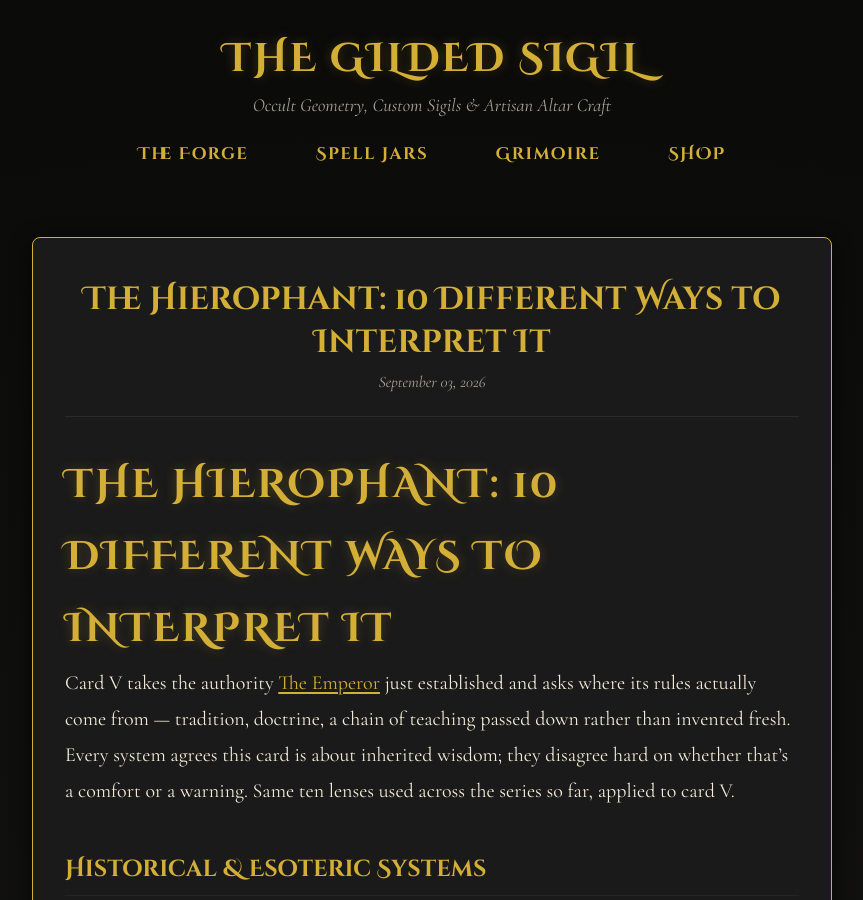
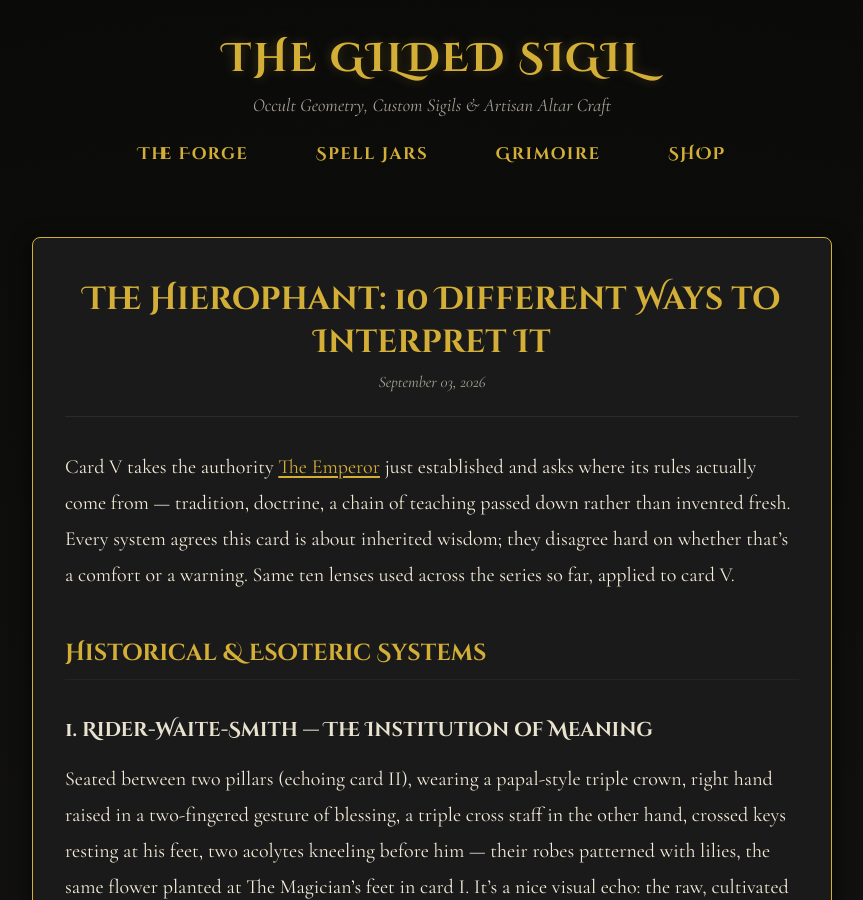
Before and after one commit to maf187/the-gilded-sigil, a Jekyll site: the page built from _posts/2026-09-03-the-hierophant:-10-different-ways-to-interpret-it.md, in a window 1280 px wide and 900 px high. Shown: the whole window, without its empty margins (208-1071 px from the left). Built offline with Jekyll 4.4.1, drawn with Linux system fonts in a browser that asks for light colours.

Commit message:
Remove title from the Hierophant interpretation post
Removed the title from the Hierophant interpretation post.

```diff
--- a/_posts/2026-09-03-the-hierophant:-10-different-ways-to-interpret-it.md
+++ b/_posts/2026-09-03-the-hierophant:-10-different-ways-to-interpret-it.md
@@ -6,8 +6,6 @@ summary: "An exploration of Card V (The Hierophant) through 10 distinct lenses
 category: tarot
 tags: [tarot, the hierophant, major arcana, divination]
 ---
-
-# The Hierophant: 10 Different Ways to Interpret It
 
 Card V takes the authority [The Emperor](https://thegildedsigil.com/2026/09/the-emperor-10-different-ways-to-interpret-it/) just established and asks where its rules actually come from — tradition, doctrine, a chain of teaching passed down rather than invented fresh. Every system agrees this card is about inherited wisdom; they disagree hard on whether that's a comfort or a warning. Same ten lenses used across the series so far, applied to card V.
 
```
